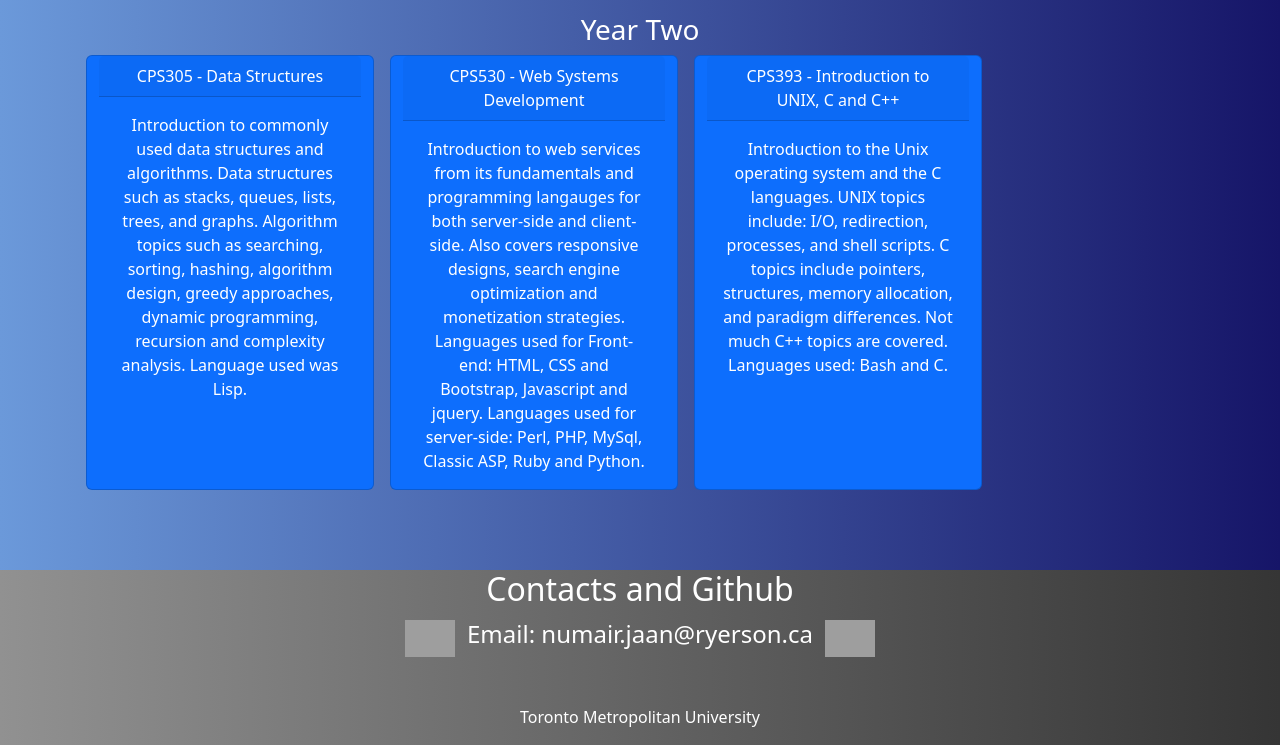
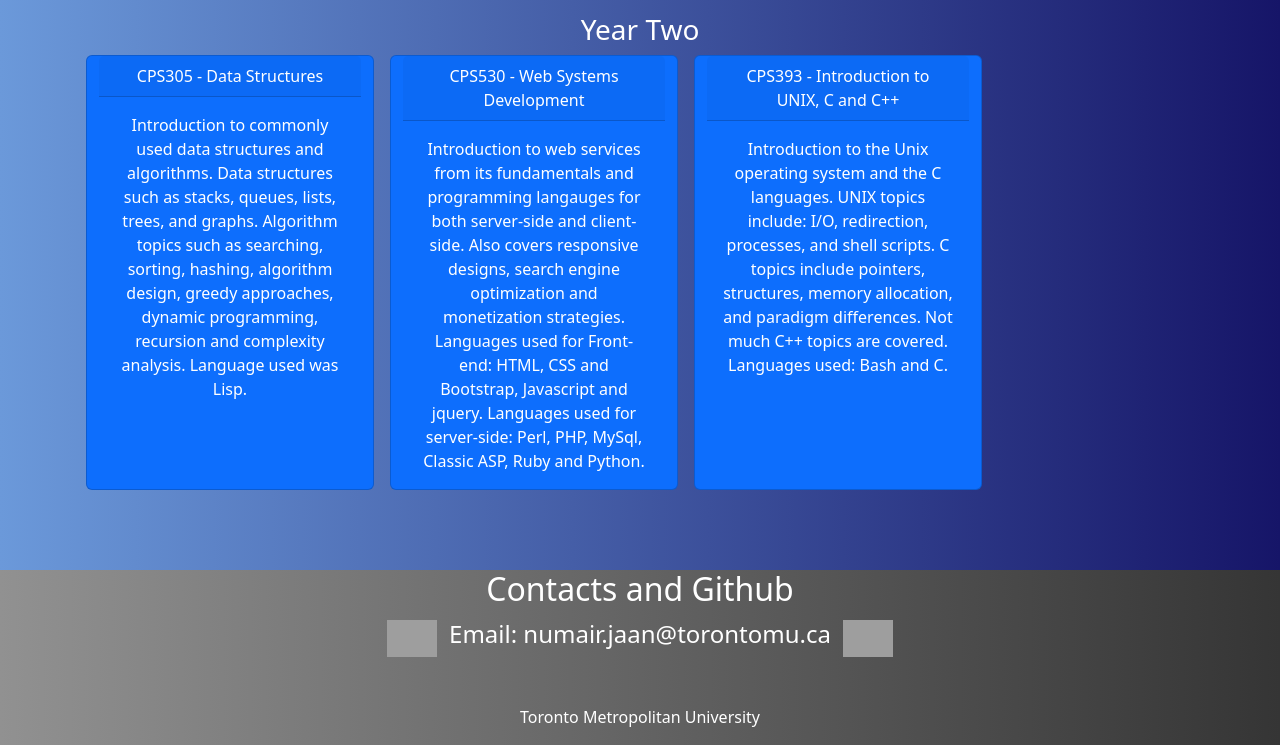
Before and after one commit to NumairJ/Personal-Website, a plain HTML site: page index.html in a window 1280 px wide. Shown: the part 2664-3409 px from the top of the page. Drawn offline with nearby package versions, Linux system fonts and the light colour scheme; grey boxes are pictures that could not be loaded.

Commit message:
Update index.html
Email Change Dec 30, 2022

```diff
--- a/index.html
+++ b/index.html
@@ -350,7 +350,7 @@
                       </li>
                       <li class="list-inline-item">
                         <span class="col-12" style="font-size:x-large">Email:
-                          numair.jaan@ryerson.ca</span>
+                          numair.jaan@torontomu.ca</span>
                       </li>
                       <li class="list-inline-item">
                         <a href="https://github.com/NumairJ/NumairJ"
```
